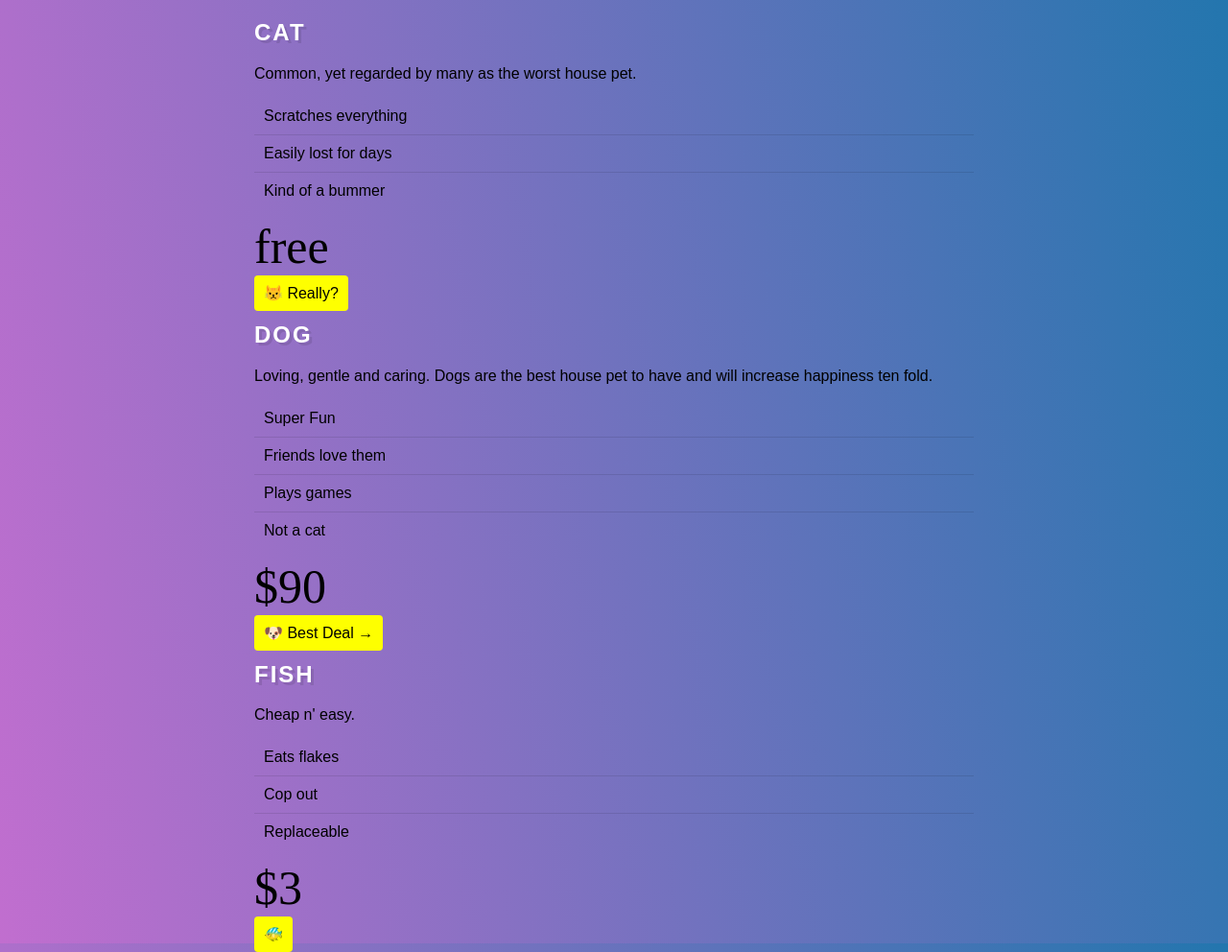
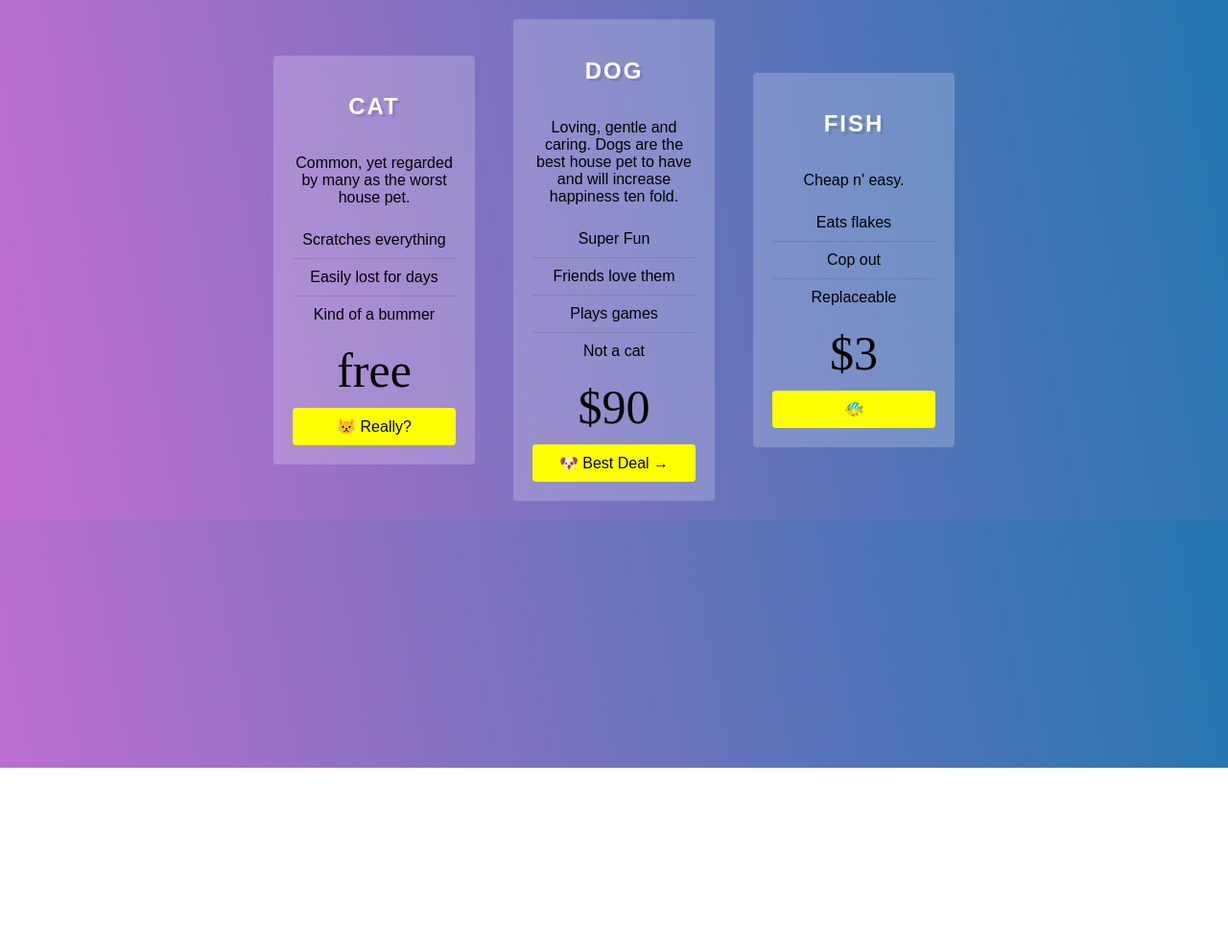
Before and after one commit to GK-Hynes/flexbox-pricing-grid, a plain HTML site: page index.html in a window 1280 px wide. Shown: the whole page at 96% size. After the commit the page ends 800 px from the top, so only its background shows below. Drawn offline with Linux system fonts and the light colour scheme.

Commit message:
Add flexbox styles

```diff
--- a/style.css
+++ b/style.css
@@ -55,7 +55,30 @@ a {
   margin: 10px 0;
 }
 
+/* Flex container */
 .pricing-grid {
   max-width: 750px;
   margin: 0 auto;
+  display: flex;
+  align-items: center;
 }
+
+/* Flex items */
+.plan {
+  background: rgba(255, 255, 255, 0.2);
+  margin: 20px;
+  padding: 20px;
+  border-radius: 4px;
+  text-align: center;
+  flex: 1;
+  display: flex;
+  flex-wrap: wrap;
+}
+
+.plan > * {
+  flex: 1 1 100%;
+}
+
+.plan .cta {
+  align-self: flex-end;
+}
```
